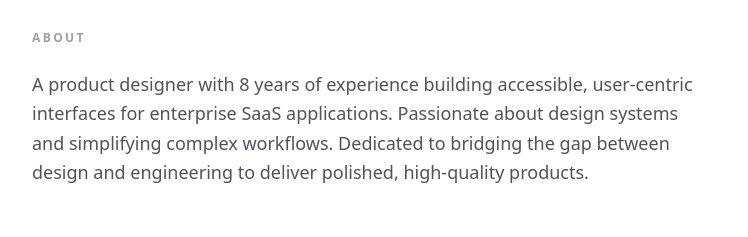
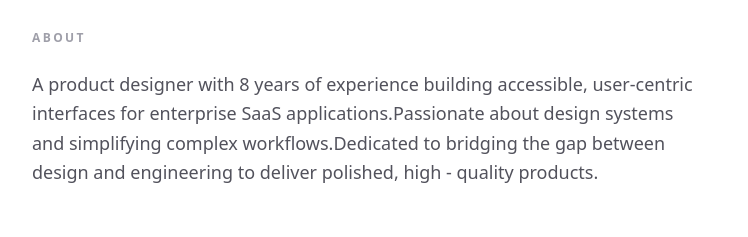
Before and after one commit to donaldofndz/business-card, a Next.js app: page / in a window 1280 px wide. Shown: the part 311-548 px from the top of the page, without its empty margins (248-996 px from the left). Built offline with nearby package versions, Linux system fonts and the light colour scheme.

Commit message:
Adding feature for the date

```diff
--- a/src/components/ResumeApp.tsx
+++ b/src/components/ResumeApp.tsx
@@ -90,8 +90,12 @@ const skills = {
 const contactCopy =
   "I'm currently available for freelance projects and consulting. If you're interested in working together, feel free to reach out.";
 
+const presentation =
+  "A product designer with 8 years of experience building accessible, user-centric interfaces for enterprise SaaS applications.Passionate about design systems and simplifying complex workflows.Dedicated to bridging the gap between design and engineering to deliver polished, high - quality products."
+
 export function ResumeApp() {
   const [activeView, setActiveView] = useState("profile");
+  const footerYear = new Date().getFullYear() || 2026;
 
   const content = useMemo(() => {
     if (activeView === "projects") {
@@ -126,10 +130,7 @@ export function ResumeApp() {
       <>
         <Section title="About">
           <p className="text-base md:text-lg leading-relaxed text-zinc-600 dark:text-zinc-300 max-w-2xl">
-            A product designer with 8 years of experience building accessible, user-centric
-            interfaces for enterprise SaaS applications. Passionate about design systems and
-            simplifying complex workflows. Dedicated to bridging the gap between design and
-            engineering to deliver polished, high-quality products.
+            {presentation}
           </p>
         </Section>
         <Section title="Experience" contentClassName="gap-12">
@@ -154,7 +155,7 @@ export function ResumeApp() {
 
   return (
     <div className="min-h-screen bg-white text-zinc-900 dark:bg-[#0a0a0a] dark:text-white">
-      <LayoutShell footerText="© 2024 Alex Morgan.">
+      <LayoutShell footerText={`© ${footerYear} Alex Morgan.`}>
         <ResumeHeader name="Alex Morgan" role="Senior Product Designer" />
         <Menu items={menuItems} activeId={activeView} onSelect={setActiveView} />
         <div className="flex flex-col gap-16">{content}</div>
```
Also changed, not shown: 1 other file (tests, documents, lock files or other folders).
